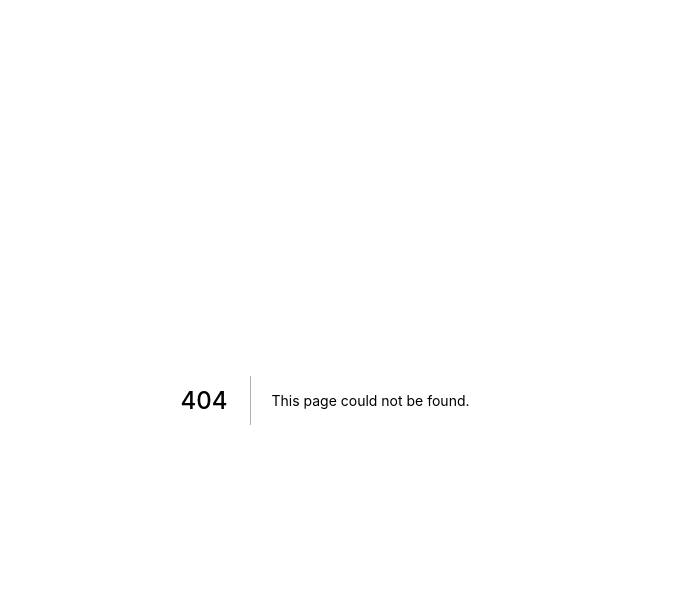
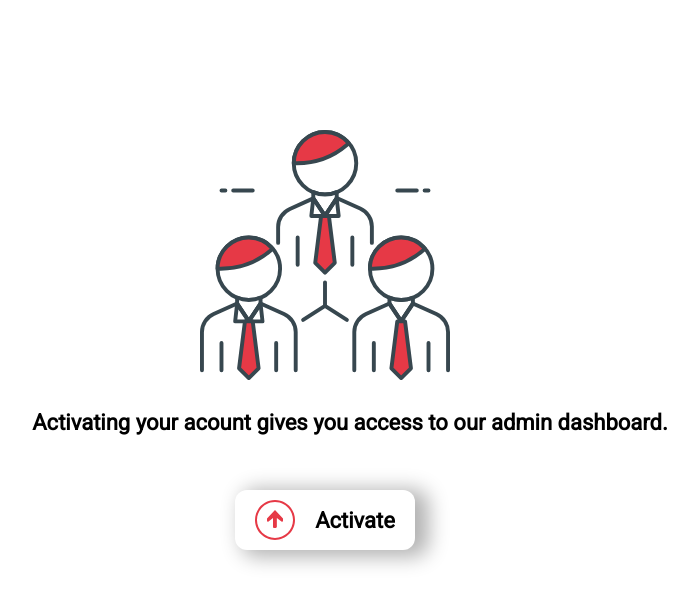
Before and after one commit to codecallogic/ceas, a Next.js app: page /auth/admin/1 in a window 1280 px wide. Before the commit this address had no page. Shown: the top 604 px of the page, without its empty margins (315-1013 px from the left). Built offline with nearby package versions, Linux system fonts and the light colour scheme; no server answers.

Commit message:
activate admin page, activate request, and create admin reset form and state update

```diff
--- a/files/svg.js
+++ b/files/svg.js
@@ -3,6 +3,45 @@ const SVG = ({svg, classprop, color}) => {
 
   const selectSVG = (svg) => {
     switch(svg){
+
+      case 'arrow-up':
+        return <svg version="1.1" className={classprop} xmlns="http://www.w3.org/2000/svg" viewBox="0 0 128 128">
+          <title>Arrow Up</title>
+          <path fill={color} d="M64 .3C28.7.3 0 28.8 0 64s28.7 63.7 64 63.7 64-28.5 64-63.7S99.3.3 64 .3zm0 121C32.2 121.3 6.4 95.7 6.4 64 6.4 32.3 32.2 6.7 64 6.7s57.6 25.7 57.6 57.3c0 31.7-25.8 57.3-57.6 57.3zM38.4 58.9V66c0 2.2 1.8 3.9 3.9 3.9l15.3-12.2v28.7c0 2.2 2.3 3.2 4.4 3.2h4c2.2 0 3.9-1.8 3.9-3.9V57.2l15.8 12.7c2.2 0 3.9-1.8 3.9-3.9v-7.1L64 32.2 38.4 58.9z"/>
+        </svg>
+        break;
+
+      case 'admins':
+        return <svg version="1.1" className={classprop} xmlns="http://www.w3.org/2000/svg" viewBox="0 0 64 64">
+          <title>Admins</title>
+          <g id="Business_Team">
+            <path style={{ fill: 'transparent', stroke: '#37474f',strokeLinecap: 'round', strokeLinejoin: 'round', strokeMiterlimit: 3}} className="st0" d="M50.5 15.5h5M57.5 15.5h1M13.5 15.5h-5M6.5 15.5h-1"/>
+            <circle style={{ fill: 'transparent', stroke: '#37474f',strokeLinecap: 'round', strokeLinejoin: 'round', strokeMiterlimit: 3}} className="st0" cx="32" cy="8.5" r="8"/>
+            <path style={{ fill: color, stroke: '#37474f',strokeLinecap: 'round', strokeLinejoin: 'round', strokeMiterlimit: 3}}  className="st1" d="m37.5 3.9.6-.5C36.6 1.6 34.4.5 32 .5c-4.4 0-8 3.6-8 8h.8c4.6 0 9.2-1.6 12.7-4.6z"/>
+            <path style={{ fill: 'white', stroke: '#37474f',strokeLinecap: 'round', strokeLinejoin: 'round', strokeMiterlimit: 3}}  className="st0" d="M32 16.5c-1.1 0-2.1-.2-3-.6v1.6l3 4.5 3-4.5v-1.6c-.9.4-1.9.6-3 .6zM39 27.5v7M25 27.5v7"/>
+            <path style={{ fill: 'white', stroke: '#37474f',strokeLinecap: 'round', strokeLinejoin: 'round', strokeMiterlimit: 3}}  className="st0" d="m29 17.5-.5 4.5h7l-.5-4.5-3 4.5z"/>
+            <path style={{ fill: 'transparent', stroke: '#37474f',strokeLinecap: 'round', strokeLinejoin: 'round', strokeMiterlimit: 3}} className="st0" d="M44 28.9v-4.2c0-2-1.2-3.8-3-4.6l-6-2.7-3 4.6-3-4.5-6 2.7c-1.8.8-3 2.6-3 4.6v4.1"/><g>
+
+            <circle style={{ fill: 'white', stroke: '#37474f',strokeLinecap: 'round', strokeLinejoin: 'round', strokeMiterlimit: 3}} className="st0" cx="12.5" cy="35.5" r="8"/>
+            <path style={{ fill: color, stroke: '#37474f',strokeLinecap: 'round', strokeLinejoin: 'round', strokeMiterlimit: 3}} className="st1" d="m18 30.9.6-.5c-1.5-1.8-3.7-2.9-6.1-2.9-4.4 0-8 3.6-8 8h.8c4.6 0 9.2-1.6 12.7-4.6z"/><g>
+            <path style={{ fill: 'white', stroke: '#37474f',strokeLinecap: 'round', strokeLinejoin: 'round', strokeMiterlimit: 3}} className="st0" d="M12.5 43.5c-1.1 0-2.1-.2-3-.6v1.6l3 4.5 3-4.5v-1.6c-.9.4-1.9.6-3 .6zM19.5 54.5v7M5.5 54.5v7"/>
+            <path style={{ fill: 'white', stroke: '#37474f',strokeLinecap: 'round', strokeLinejoin: 'round', strokeMiterlimit: 3}} className="st0" d="M9.5 44.5 9 49h7l-.5-4.5-3 4.5z"/>
+            <path style={{ fill: 'transparent', stroke: '#37474f',strokeLinecap: 'round', strokeLinejoin: 'round', strokeMiterlimit: 3}} className="st0" d="M24.5 61.5v-9.8c0-2-1.2-3.8-3-4.6l-6-2.7-3 4.5-3-4.5-6 2.7c-1.8.8-3 2.6-3 4.6v9.8"/></g></g><g>
+
+            <circle style={{ fill: 'white', stroke: '#37474f',strokeLinecap: 'round', strokeLinejoin: 'round', strokeMiterlimit: 3}} className="st0" cx="51.5" cy="35.5" r="8"/>
+            <path style={{ fill: color, stroke: '#37474f',strokeLinecap: 'round', strokeLinejoin: 'round', strokeMiterlimit: 3}} className="st1" d="m57 30.9.6-.5c-1.5-1.8-3.7-2.9-6.1-2.9-4.4 0-8 3.6-8 8h.8c4.6 0 9.2-1.6 12.7-4.6z"/><g>
+            <path style={{ fill: 'white', stroke: '#37474f',strokeLinecap: 'round', strokeLinejoin: 'round', strokeMiterlimit: 3}} className="st0" d="M48.5 44.5 48 49h7l-.5-4.5-3 4.5z"/>
+            <path style={{ fill: 'white', stroke: '#37474f',strokeLinecap: 'round', strokeLinejoin: 'round', strokeMiterlimit: 3}} className="st0" d="M63.5 61.5v-9.8c0-2-1.2-3.8-3-4.6l-6-2.7-3 4.5-3-4.5-6 2.7c-1.8.8-3 2.6-3 4.6v9.8"/></g></g><g>
+            <path style={{ fill: 'white', stroke: '#37474f',strokeLinecap: 'round', strokeLinejoin: 'round', strokeMiterlimit: 3}} className="st0" d="M32 39v6"/></g>
+            <path style={{ fill: 'transparent', stroke: '#37474f',strokeLinecap: 'round', strokeLinejoin: 'round', strokeMiterlimit: 3}} className="st0" d="M26.4 48.6 32 45l5.6 3.6"/>
+
+            <path style={{ fill: 'transparent', stroke: '#37474f',strokeLinecap: 'round', strokeLinejoin: 'round', strokeMiterlimit: 3}}className="st0" d="M51.5 43.5c-1.1 0-2.1-.2-3-.6v1.6l3 4.5 3-4.5v-1.6c-.9.4-1.9.6-3 .6zM58.5 54.5v7M44.5 54.5v7"/>
+            <path  style={{ fill: color, stroke: '#37474f',strokeLinecap: 'round', strokeLinejoin: 'round', strokeMiterlimit: 10}} d="m15 61-2.5 2.5L10 61l1.5-12h2z"/>
+            <path style={{ fill: color, stroke: '#37474f',strokeLinecap: 'round', strokeLinejoin: 'round', strokeMiterlimit: 10, zIndex: '5000 !important'}} d="M34.5 34 32 36.5 29.5 34 31 22h2z"/>
+            <path  style={{ fill: color, stroke: '#37474f',strokeLinecap: 'round', strokeLinejoin: 'round', strokeMiterlimit: 10}} d="m54 61-2.5 2.5L49 61l1.5-12h2z"/>
+          </g>
+        </svg>
+        break;
 
       case 'dropdown':
         return <svg version="1.1" className={classprop} xmlns="http://www.w3.org/2000/svg" viewBox="0 0 24 24">
--- /dev/null
+++ b/pages/auth/admin/[token].js
@@ -0,0 +1,42 @@
+import axios from 'axios'
+import {API} from '../../../config'
+import { useRouter } from 'next/router'
+import {useState} from 'react'
+import SVG from '../../../files/svg'
+axios.defaults.withCredentials = true
+
+const ActivateAdmin = ({}) => {
+  const router = useRouter()
+  const [error, setError] = useState('')
+
+  const activateAdmin = async () => {
+    let query = router.query
+    setError('')
+
+    try {
+      const responseActivate = await axios.post(`${API}/auth/activate-admin`, {token: query.token})
+      window.location.href = '/admin'
+    } catch (error) {
+      console.log(error)
+      if(error) error.response ? setError(error.response.data) : setError('Error ocurred activating account, please try again later or contact support')
+    }
+  }
+
+  return (
+    <div className="activate-admin">
+      <div className="activate-admin-svg">
+        <SVG svg={'admins'} color={'#e63946'}></SVG>
+      </div>
+      <div className="activate-admin-title">
+        <span>Activating your acount gives you access to our admin dashboard.</span>
+      </div>
+      {error && <div className="activate-admin-error">{error}</div>}
+      <div className="activate-admin-button" onClick={activateAdmin}>
+        <SVG svg={'arrow-up'} color={'#e63946'}></SVG>
+        <span>Activate</span>
+      </div>
+    </div>
+  )
+}
+
+export default ActivateAdmin
--- a/reducers/adminReducer.js
+++ b/reducers/adminReducer.js
@@ -15,6 +15,9 @@ export const adminReducer = (state = initialState, action) => {
         [action.name]: action.value
       }
 
+    case 'RESET_ADMIN':
+      return initialState
+
     default:
       return state
   }
--- /dev/null
+++ b/styles/admin/auth/activation.scss
@@ -0,0 +1,74 @@
+.activate {
+  &-admin {
+    display: flex;
+    justify-content: center;
+    align-items: center;
+    flex-direction: column;
+    margin: 10rem 0;
+    padding: 0 3rem;
+    width: 100%;
+
+    &-title {
+      display: flex;
+      align-items: center;
+      justify-content: center;
+      margin: 2rem 0;
+
+      @media only screen and (max-width: $large) {
+        flex-direction: column;
+      }
+
+      span {
+        font-size: 2.2rem;
+        font-weight: 700;
+        margin-left: 5rem;
+
+        @media only screen and (max-width: $large) {
+          margin-top: 5rem;
+        }
+      }
+    }
+
+    &-svg {
+      margin: 3rem 0 0 0;
+
+      svg {
+        width: 25rem;
+        height: 25rem;
+      }
+    }
+
+    &-button {
+      display: flex;
+      align-items: center;
+      margin: 3rem 0;
+      padding: 1rem 2rem;
+      border-radius: 1.2rem;
+      box-shadow: 1rem 0.3rem 2rem 0.4rem rgba(0, 0, 0, 0.3);
+      // border: 0.1rem dashed $color-scheme-5;
+      transition: all 0.5s ease-in-out;
+
+      &:hover {
+        cursor: pointer;
+        box-shadow: 1rem 0.5rem 2rem 1rem rgba(0, 0, 0, 0.3);
+      }
+
+      svg {
+        width: 4rem;
+        height: 4rem;
+      }
+
+      span {
+        font-weight: 700;
+        font-size: 2.2rem;
+        margin-left: 2rem;
+      }
+    }
+
+    &-error {
+      font-size: 1.8rem;
+      font-size: 400;
+      color: red;
+    }
+  }
+}
--- a/styles/app.css
+++ b/styles/app.css
@@ -397,3 +397,54 @@ button {
     color: white; }
     .message-subtitle a {
       color: white; }
+
+.activate-admin {
+  display: flex;
+  justify-content: center;
+  align-items: center;
+  flex-direction: column;
+  margin: 10rem 0;
+  padding: 0 3rem;
+  width: 100%; }
+  .activate-admin-title {
+    display: flex;
+    align-items: center;
+    justify-content: center;
+    margin: 2rem 0; }
+    @media only screen and (max-width: 992px) {
+      .activate-admin-title {
+        flex-direction: column; } }
+    .activate-admin-title span {
+      font-size: 2.2rem;
+      font-weight: 700;
+      margin-left: 5rem; }
+      @media only screen and (max-width: 992px) {
+        .activate-admin-title span {
+          margin-top: 5rem; } }
+  .activate-admin-svg {
+    margin: 3rem 0 0 0; }
+    .activate-admin-svg svg {
+      width: 25rem;
+      height: 25rem; }
+  .activate-admin-button {
+    display: flex;
+    align-items: center;
+    margin: 3rem 0;
+    padding: 1rem 2rem;
+    border-radius: 1.2rem;
+    box-shadow: 1rem 0.3rem 2rem 0.4rem rgba(0, 0, 0, 0.3);
+    transition: all 0.5s ease-in-out; }
+    .activate-admin-button:hover {
+      cursor: pointer;
+      box-shadow: 1rem 0.5rem 2rem 1rem rgba(0, 0, 0, 0.3); }
+    .activate-admin-button svg {
+      width: 4rem;
+      height: 4rem; }
+    .activate-admin-button span {
+      font-weight: 700;
+      font-size: 2.2rem;
+      margin-left: 2rem; }
+  .activate-admin-error {
+    font-size: 1.8rem;
+    font-size: 400;
+    color: red; }
--- a/styles/main.scss
+++ b/styles/main.scss
@@ -14,3 +14,4 @@
 // ADMIN PAGES
 @import './admin/login.scss';
 @import './admin/auth/message.scss';
+@import './admin/auth/activation.scss';
```
Also changed, not shown: components/admin/users.jsx (+7 -3 lines).
